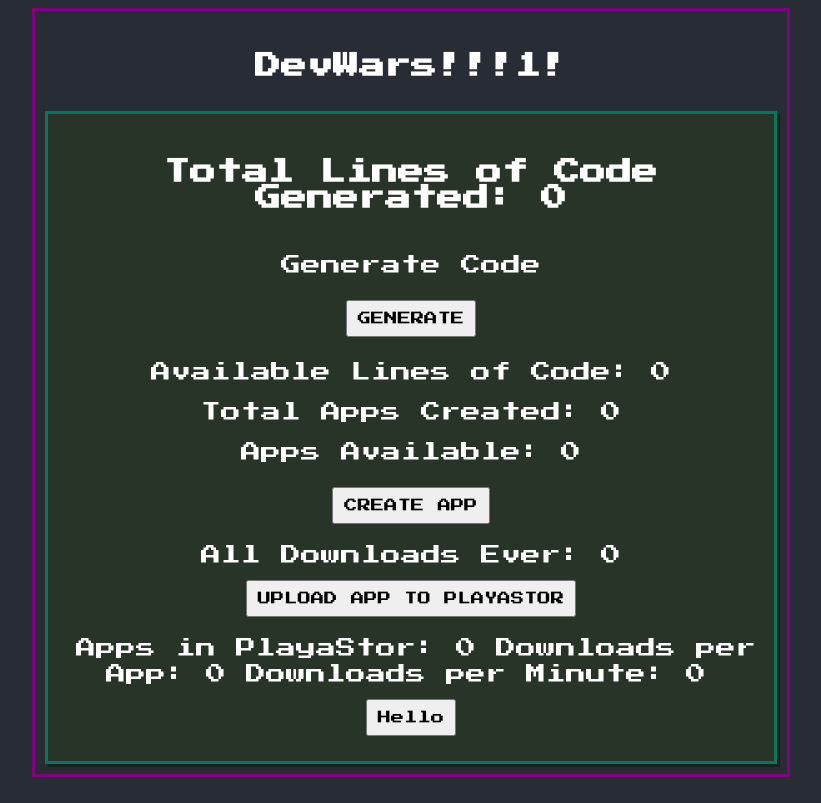
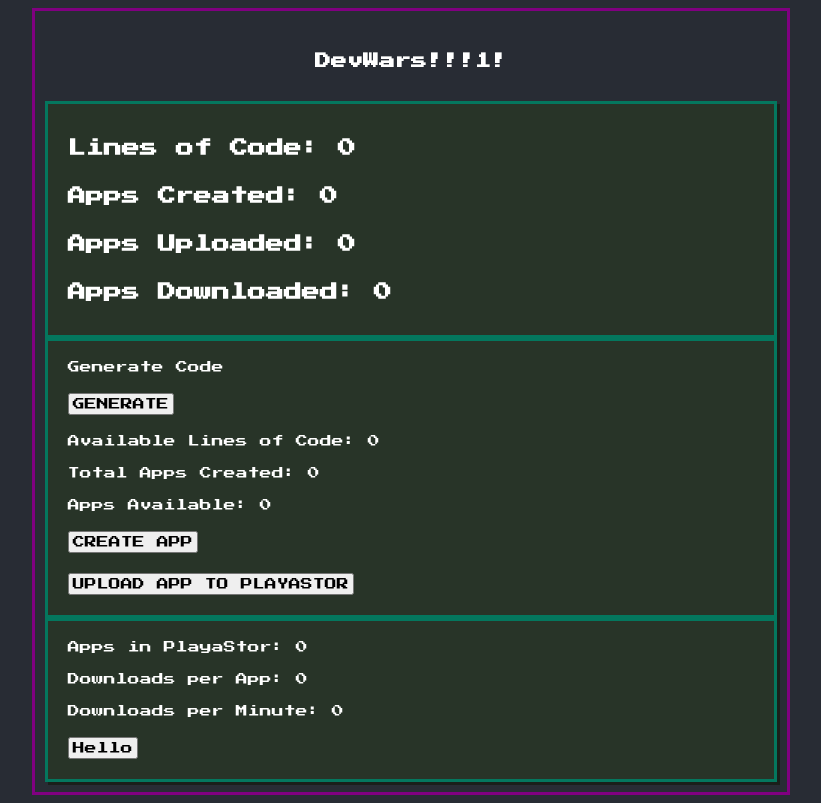
Before and after one commit to darkest-mode/dev-wars, a React (Create React App) app in the folder dev-wars/: page / in a window 1280 px wide. Shown: the whole page, without its empty margins (229-1050 px from the left). Built offline with nearby package versions, Linux system fonts and the light colour scheme.

Commit message:
have changed styling and some differences to file structure

```diff
--- a/dev-wars/src/App.css
+++ b/dev-wars/src/App.css
@@ -1,16 +1,16 @@
 body {
 	background-color: #282c34;
 	font-family: 'Press Start 2P', cursive;
-
 }
 
 .App {
-  text-align: center;
+	text-align: left;
 	background-color: #282c34;
 	color: white;
 	border: 3px solid purple;
-  padding: 10px ;
+	padding: 10px;
 	margin: 0px 20%;
+	font-size: 12px;
 }
 
 .App-logo {
@@ -26,21 +26,28 @@ body {
 	flex-direction: column;
 	align-items: center;
 	justify-content: center;
-  font-size: calc(10px + 2vmin);
+	font-size: 16px;
 	color: white;
 }
 
-.App-code-generator {
+.App-code-generator,
+.App-playastor,
+.App-code-tracker {
 	border: 3px solid rgb(4, 119, 94);
 	box-shadow: 3px 3px #1a1f1a;
 	padding: 10px;
 	background-color: #283428;
 	display: flex;
 	flex-direction: column;
-  align-items: center;
+	align-items: flex-start;
 	justify-content: center;
-  font-size: calc(10px + 2vmin);
+	/* font-size: calc(10px + 2vmin); */
 	color: white;
+}
+
+.App-code-tracker {
+	font-size: 12px;
+	padding: 20px;
 }
 
 .App-link {
@@ -49,11 +56,12 @@ body {
 
 button {
 	font-family: 'Press Start 2P', cursive;
-  margin: 15px;
-  padding: 10px;
+	margin: 10px;
+	padding: 3px;
+	font-size: 12px;
 }
 
 label {
-  font-size: 20px;
+	/* font-size: 20px; */
 	margin: 10px;
 }
--- a/dev-wars/src/components/CodeGenerator.jsx
+++ b/dev-wars/src/components/CodeGenerator.jsx
@@ -1,5 +1,6 @@
-import { useState } from "react";
-import PlayaStor from "./PlayaStor";
+import { useState } from 'react';
+import PlayaStor from './PlayaStor';
+import Tracker from './Tracker';
 
 const CodeGenerator = ({
 	codeTracker,
@@ -14,13 +15,24 @@ const CodeGenerator = ({
 	const [availableCode, setAvailableCode] = useState(0);
 
 	return (
-    <form className="App-code-generator">
-      <h4>Total Lines of Code Generated: {codeTracker}</h4>
-      <label htmlFor="generate">Generate Code</label>
+		<>
+			{/* <div>
+				<h2 className='App-code-tracker'>
+					Lines of Code: {codeTracker}
+				</h2>
+			</div> */}
+			<Tracker
+				codeTracker={codeTracker}
+				appTracker={appTracker}
+				appsUploaded={appsUploaded}
+				appsDownloaded={appsDownloaded}
+			/>
+			<form className='App-code-generator'>
+				<label htmlFor='generate'>Generate Code</label>
 				<button
-        type="button"
-        id="generate"
-        min="0"
+					type='button'
+					id='generate'
+					min='0'
 					onClick={(event) => {
 						setCodeTracker((currentCode) => {
 							const newCodeTotal = (currentCode += 1);
@@ -34,14 +46,18 @@ const CodeGenerator = ({
 				>
 					GENERATE
 				</button>
-      <label htmlFor="codeAvailable">
+				<label htmlFor='codeAvailable'>
 					Available Lines of Code: {availableCode}
 				</label>
-      <label htmlFor="createApp">Total Apps Created: {appTracker}</label>
-      <label htmlFor="createApp">Apps Available: {availableApps}</label>
+				<label htmlFor='createApp'>
+					Total Apps Created: {appTracker}
+				</label>
+				<label htmlFor='createApp'>
+					Apps Available: {availableApps}
+				</label>
 				<button
-        type="button"
-        id="createApp"
+					type='button'
+					id='createApp'
 					onClick={(event) => {
 						if (availableCode >= 100) {
 							setAppTracker((currentApps) => {
@@ -61,6 +77,34 @@ const CodeGenerator = ({
 				>
 					CREATE APP
 				</button>
+				{/* <PlayaStor
+        appsUploaded={appsUploaded}
+        setAppsUploaded={setAppsUploaded}
+        availableApps={availableApps}
+        setAvailableApps={setAvailableApps}
+        appsDownloaded={appsDownloaded}
+        setAppsDownloaded={setAppsDownloaded}
+      /> */}
+				<button
+					type='button'
+					id='uploadApp'
+					onClick={(event) => {
+						if (availableApps >= 1) {
+							setAppsUploaded((currentUploads) => {
+								const newUploadsTotal = (currentUploads += 1);
+								return newUploadsTotal;
+							});
+							setAvailableApps((currentApps) => {
+								const newAppsTotal = (currentApps -= 1);
+								return newAppsTotal;
+							});
+						}
+					}}
+				>
+					UPLOAD APP TO PLAYASTOR
+				</button>
+			</form>
+			<div>
 				<PlayaStor
 					appsUploaded={appsUploaded}
 					setAppsUploaded={setAppsUploaded}
@@ -69,7 +113,8 @@ const CodeGenerator = ({
 					appsDownloaded={appsDownloaded}
 					setAppsDownloaded={setAppsDownloaded}
 				/>
-    </form>
+			</div>
+		</>
 	);
 };
 export default CodeGenerator;
--- a/dev-wars/src/components/PlayaStor.jsx
+++ b/dev-wars/src/components/PlayaStor.jsx
@@ -1,42 +1,44 @@
-import PlayaStorDash from "./PlayaStorDash";
+import { useEffect } from 'react';
+import { useState } from 'react';
 
 const PlayaStor = ({
 	appsUploaded,
 	setAppsUploaded,
-  availableApps,
-  setAvailableApps,
 	appsDownloaded,
 	setAppsDownloaded,
 }) => {
+	const [downloadsPerApp, setDownloadsPerApp] = useState(0);
+	const [downloadsPerMinute, setDownloadsPerMinute] = useState(0);
+
+	let interval = 1000;
+
+	useEffect(() => {
+		while (appsUploaded > 0) {
+			const timer = setInterval(() => {
+				setAppsDownloaded((currentDownloads) => {
+					const newDownloadsTotal = (currentDownloads +=
+						appsUploaded);
+					return newDownloadsTotal;
+				});
+			}, interval);
+			return () => clearInterval(timer);
+		}
+	}, [appsUploaded]);
+
 	return (
-    <form>
-      <label htmlFor="AllTimeDownloads">
-        All Downloads Ever: {appsDownloaded}
+		<form className='App-playastor'>
+			<label htmlFor='AppsInStore'>
+				Apps in PlayaStor: {appsUploaded}
 			</label>
-      <button
-        type="button"
-        id="uploadApp"
-        onClick={(event) => {
-          if (availableApps >= 1) {
-            setAppsUploaded((currentUploads) => {
-              const newUploadsTotal = (currentUploads += 1);
-              return newUploadsTotal;
-            });
-            setAvailableApps((currentApps) => {
-              const newAppsTotal = (currentApps -= 1);
-              return newAppsTotal;
-            });
-          }
-        }}
-      >
-        UPLOAD APP TO PLAYASTOR
-      </button>
-      <PlayaStorDash
-        appsUploaded={appsUploaded}
-        setAppsUploaded={setAppsUploaded}
-        appsDownloaded={appsDownloaded}
-        setAppsDownloaded={setAppsDownloaded}
-      />
+
+			<label htmlFor='DownloadsPerApp'>
+				Downloads per App: {downloadsPerApp}
+			</label>
+
+			<label htmlFor='DownloadsPerMinute'>
+				Downloads per Minute: {appsUploaded}
+			</label>
+			<button>Hello</button>
 		</form>
 	);
 };
--- a/dev-wars/src/components/PlayaStorDash.jsx
+++ /dev/null
@@ -1,41 +0,0 @@
-import { useEffect } from "react";
-import { useState } from "react";
-
-const PlayaStorDash = ({
-  appsUploaded,
-  setAppsUploaded,
-  appsDownloaded,
-  setAppsDownloaded,
-}) => {
-  const [downloadsPerApp, setDownloadsPerApp] = useState(0);
-  const [downloadsPerMinute, setDownloadsPerMinute] = useState(0);
-
-  let interval = 1000;
-
-  useEffect(() => {
-    while (appsUploaded > 0) {
-      const timer = setInterval(() => {
-        setDownloadsPerMinute((currentDownloads) => {
-          const newDownloadsTotal = (currentDownloads += 1);
-          return newDownloadsTotal;
-        });
-      }, interval);
-      return () => clearInterval(timer);
-    }
-  }, [appsUploaded]);
-
-  return (
-    <form>
-      <label htmlFor="AppsInStore">Apps in PlayaStor: {appsUploaded}</label>
-      <label htmlFor="DownloadsPerApp">
-        Downloads per App: {downloadsPerApp}
-      </label>
-      <label htmlFor="DownloadsPerMinute">
-        Downloads per Minute: {downloadsPerMinute}
-      </label>
-      <button>Hello</button>
-    </form>
-  );
-};
-
-export default PlayaStorDash;
--- /dev/null
+++ b/dev-wars/src/components/Tracker.jsx
@@ -0,0 +1,14 @@
+const Tracker = ({ codeTracker, appTracker, appsUploaded, appsDownloaded }) => {
+	return (
+		<>
+			<div className='App-code-tracker'>
+				<h2>Lines of Code: {codeTracker}</h2>
+				<h2>Apps Created: {appTracker}</h2>
+				<h2>Apps Uploaded: {appsUploaded}</h2>
+				<h2>Apps Downloaded: {appsDownloaded}</h2>
+			</div>
+		</>
+	);
+};
+
+export default Tracker;
```
Lines whose indentation alone changed are shown as unchanged.
